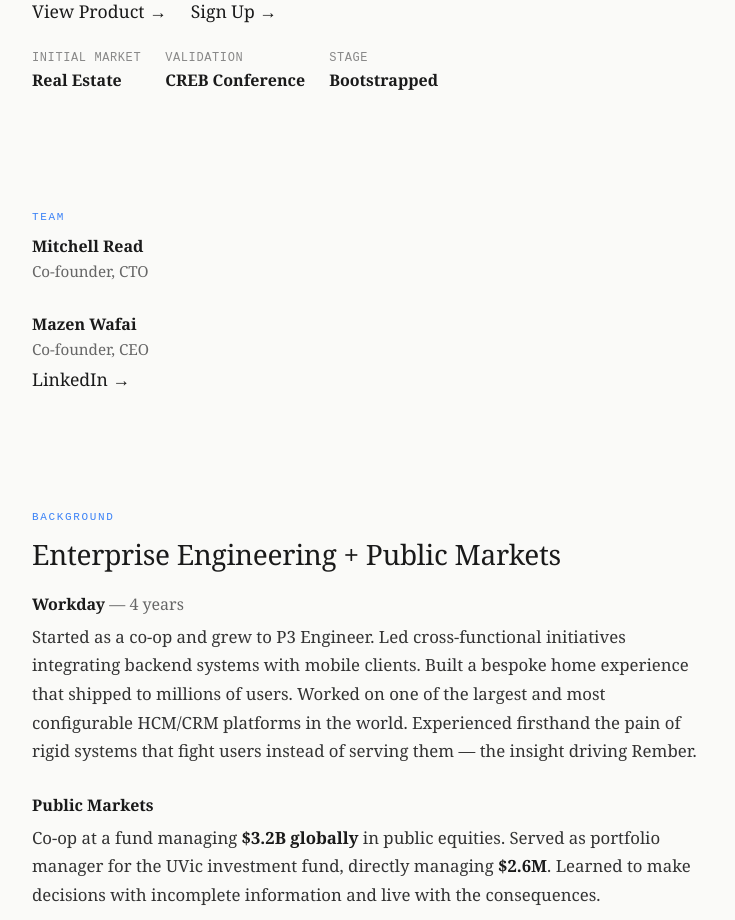
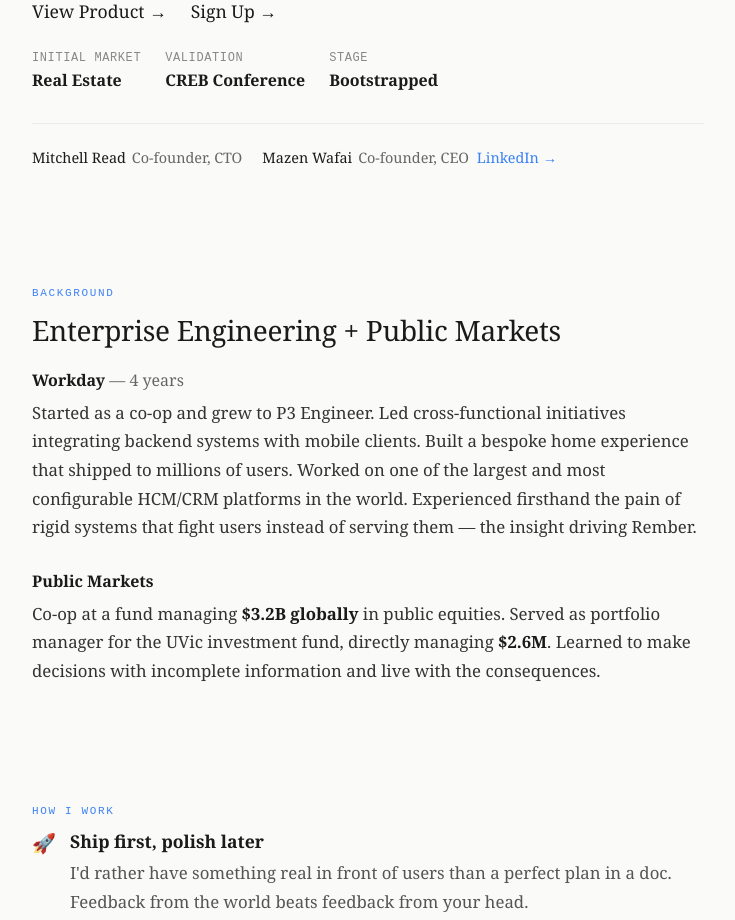
Before and after one commit to MitchellGRead/MitchellRead, a React (Vite) app: page / in a window 1280 px wide. Shown: the part 800-1720 px from the top of the page, without its empty margins (272-1007 px from the left). Built offline with nearby package versions, Linux system fonts and the light colour scheme.

Commit message:
some tweaks

```diff
--- a/src/App.jsx
+++ b/src/App.jsx
@@ -106,55 +106,41 @@ export default function App() {
             <Stat label="Validation" value="CREB Conference" />
             <Stat label="Stage" value="Bootstrapped" />
           </div>
-        </Section>
 
-        {/* Team Section */}
-        <Section
-          delay={0.15}
-          mounted={mounted}
-          isHovered={hoveredSection === 'team'}
-          onHover={() => setHoveredSection('team')}
-          onLeave={() => setHoveredSection(null)}
-        >
-          <SectionLabel>Team</SectionLabel>
           <div style={{
-            display: 'grid',
-            gap: '24px',
+            marginTop: '32px',
+            paddingTop: '24px',
+            borderTop: '1px solid rgba(0,0,0,0.06)',
+            fontSize: '0.9rem',
+            color: '#666',
           }}>
-            <div>
-              <h3 style={{
-                fontSize: '1rem',
-                fontWeight: 600,
-                margin: '0 0 4px 0',
-                color: '#1a1a1a',
-              }}>
-                Mitchell Read
-              </h3>
-              <p style={{
-                fontSize: '0.95rem',
-                color: '#666',
-                margin: '0 0 8px 0',
-              }}>
-                Co-founder, CTO
-              </p>
-            </div>
-            <div>
-              <h3 style={{
-                fontSize: '1rem',
-                fontWeight: 600,
-                margin: '0 0 4px 0',
-                color: '#1a1a1a',
-              }}>
-                Mazen Wafai
-              </h3>
-              <p style={{
-                fontSize: '0.95rem',
-                color: '#666',
-                margin: '0 0 8px 0',
-              }}>
-                Co-founder, CEO
-              </p>
-              <ContactLink href="https://www.linkedin.com/in/mazenwafai/" label="LinkedIn" />
+            <div style={{
+              display: 'flex',
+              gap: '20px',
+              flexWrap: 'wrap',
+              alignItems: 'baseline',
+            }}>
+              <span>
+                <span style={{ color: '#1a1a1a', fontWeight: 500 }}>Mitchell Read</span>
+                <span style={{ marginLeft: '6px' }}>Co-founder, CTO</span>
+              </span>
+              <span>
+                <span style={{ color: '#1a1a1a', fontWeight: 500 }}>Mazen Wafai</span>
+                <span style={{ marginLeft: '6px' }}>Co-founder, CEO</span>
+                {' '}
+                <a
+                  href="https://www.linkedin.com/in/mazenwafai/"
+                  target="_blank"
+                  rel="noopener noreferrer"
+                  style={{
+                    color: '#3B82F6',
+                    textDecoration: 'none',
+                    marginLeft: '4px',
+                  }}
+                >
+                  LinkedIn →
+                </a>
+              </span>
             </div>
           </div>
         </Section>
--- a/src/components/easter-eggs/MoneyText.jsx
+++ b/src/components/easter-eggs/MoneyText.jsx
@@ -5,8 +5,8 @@ import { ParticleText } from './ParticleText.jsx';
  */
 export function MoneyText({ children, amount }) {
   const emojis = amount === 'big'
-    ? ['💰', '💵', '💎', '📈', '🤑']
-    : ['💵', '💰', '📊'];
+    ? ['💰', '💵']
+    : ['💵', '💰'];
 
   const particleCount = amount === 'big' ? 8 : 5;
 
```
